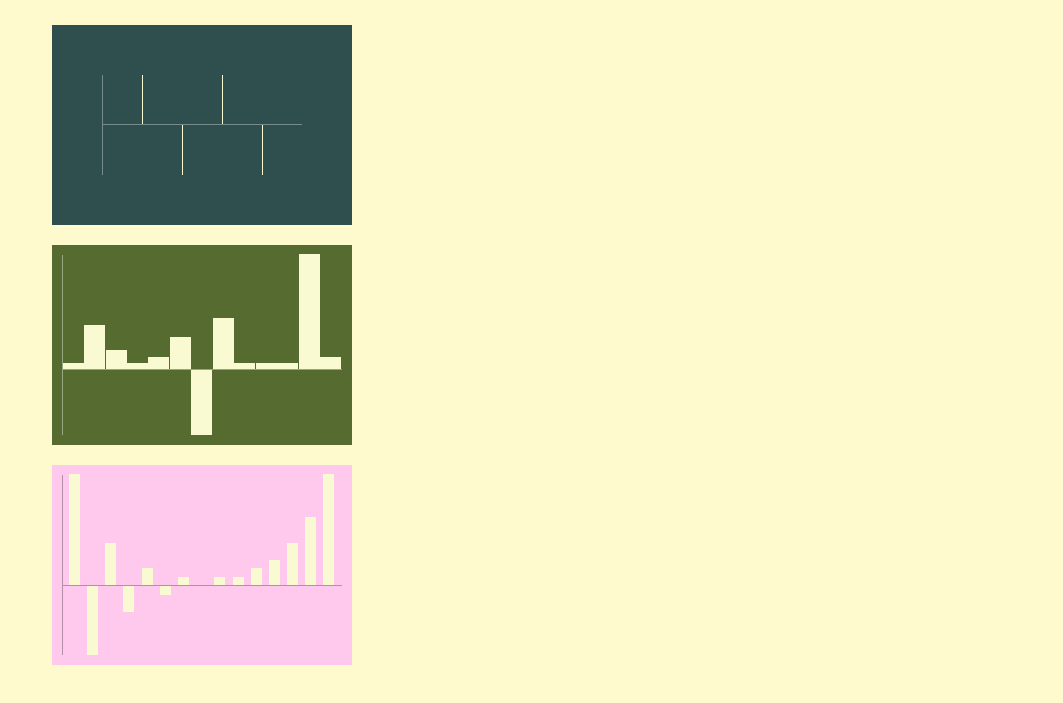
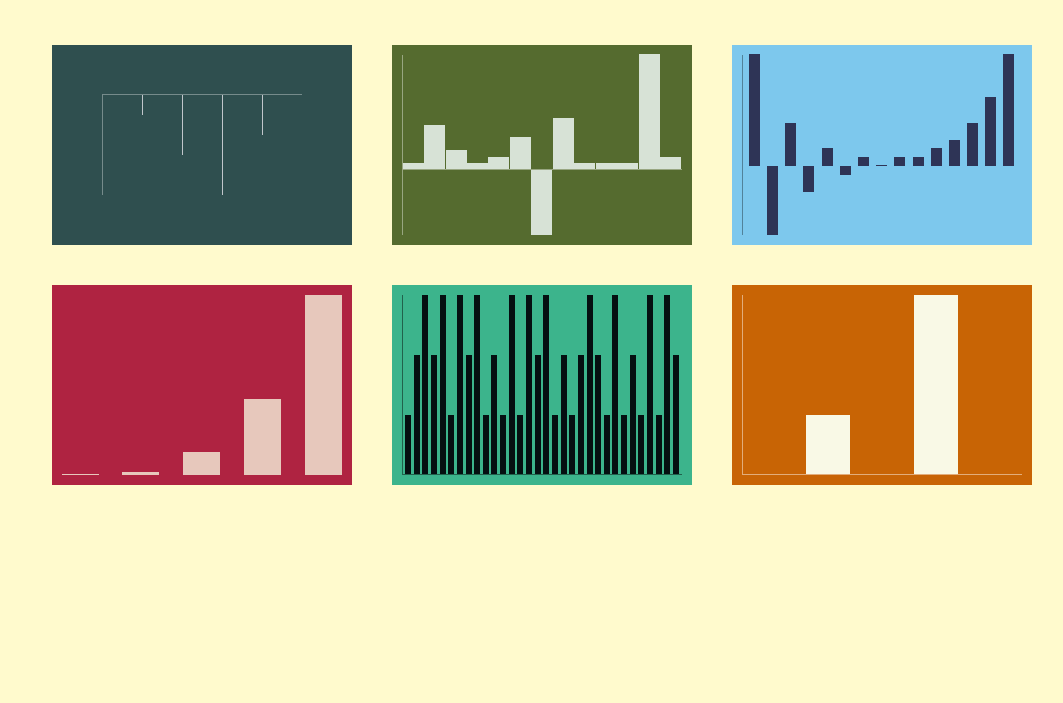
Before and after one commit to TheophileMot/barchart, a website: page index.html in a window 1280 px wide. Shown: the part 87-790 px from the top of the page, without its empty margins (18-1081 px from the left). Drawn offline with Linux system fonts and the light colour scheme.

Commit message:
more colour functions; automatically find contrasting colour for bars

```diff
--- a/barchart.js
+++ b/barchart.js
@@ -1,16 +1,23 @@
 $( document ).ready(function() {
   drawBarChart([1, 2, 3], {}, '#chart1');  // this chart will get erased by the next one
-  drawBarChart([1, -1, 1, -1], {padding: 50, barGapRatio: 0.000001}, '#chart1');
+  drawBarChart([-1, -3, -5, -2], {padding: 50, barGapRatio: 0.000001}, '#chart1');
 
   drawBarChart([1, 7, 3, 1, 2, 5, -10, 8, 1, 1, 1, 18, 2], {barGapRatio: 0.95, backgroundColourInherit: true}, '#chart2');
 
-  drawBarChart([13, -8, 5, -3, 2, -1, 1, 0, 1, 1, 2, 3, 5, 8, 13], {backgroundColour: 'rgb(255, 200, 237)'}, '#chart3');
+  drawBarChart([13, -8, 5, -3, 2, -1, 1, 0, 1, 1, 2, 3, 5, 8, 13], {backgroundColour: 'rgb(125, 200, 237)', displayXAxis: false}, '#chart3');
+
+  drawBarChart([0, 1, 8, 27, 64], {backgroundColour: 'rgb(175, 35, 65)', displayXAxis: false, displayYAxis: false}, '#chart4');
+
+  drawBarChart([1, 2, 3, 2, 3, 1, 3, 2, 3, 1, 2, 1, 3, 1, 3, 2, 3, 1, 2, 1, 2, 3, 2, 1, 3, 1, 2, 1, 3, 1, 3, 2], {backgroundColour: 'rgb(60, 180, 140)'}, '#chart5');
+
+  drawBarChart([1, 3], {backgroundColour: 'rgb(200, 100, 5)', barGapRatio: 0.4}, '#chart6');
 });
 
 const BAR_CHART_DEFAULTS = {
   barGapRatio: 0.6,                   // bars slightly wider than gaps
   padding: 10,
   backgroundColour: 'darkslategrey',
+  defaultBarColour: 'auto',
   displayXAxis: true,
   displayYAxis: true,
 };
@@ -21,20 +28,24 @@ class BarChart {
     $( element + '> [id^="barChart"]').remove();
 
     // generate (very likely) unique id to avoid collisions with other charts on page
-    this.generateId();
+    this.id = this.generateId();
 
     this.data = data;
+    this.numBars = data.length;
     this.element = element;
 
+    // set options according to user or defaults
     if (!options.backgroundColourInherit) { $( element ).css('background-color', options.backgroundColour || BAR_CHART_DEFAULTS.backgroundColour); }
-
-    // set options according to user or defaults
+    this.defaultBarColour = options.defaultBarColour || BAR_CHART_DEFAULTS.defaultBarColour;
+    this.backgroundColour = $( element ).css('background-color');
+    if (this.defaultBarColour == 'auto') { this.defaultBarColour = this.calcAutoBarColour(); }
     this.padding = (options.padding >= 0) ? options.padding : BAR_CHART_DEFAULTS.padding;
     this.barGapRatio = (options.barGapRatio > 0 && options.barGapRatio <= 1) ? options.barGapRatio : BAR_CHART_DEFAULTS.barGapRatio;
     this.displayXAxis = (typeof options.displayXAxis == 'boolean') ? options.displayXAxis : BAR_CHART_DEFAULTS.displayXAxis;
     this.displayYAxis = (typeof options.displayYAxis == 'boolean') ? options.displayYAxis : BAR_CHART_DEFAULTS.displayYAxis;
 
-    this.numBars = data.length;
+    // set properties derived from colours
+    this.axisBackgroundColour = this.RGBArrayToString(this.contrastingShade(this.RGBStringToArray(this.backgroundColour), 0.25));
 
     // set dimensions of chart, excluding padding
     this.width = $( element ).width() - 2 * this.padding;
@@ -59,7 +70,7 @@ class BarChart {
     for (let i in this.data) {
       // set left side
       let leftPx = this.padding + i * this.barSpacing;
-      if (this.displayXAxis) { leftPx += (1 - this.barGapRatio) * this.barSpacing; }
+      if (this.displayYAxis) { leftPx += (1 - this.barGapRatio) * this.barSpacing; }
       // set width
       let widthPx = Math.ceil(Math.max(1, this.barWidth));
       let horizontalPos = 'left: ' + leftPx + 'px; width: ' + widthPx + 'px; ';
@@ -75,12 +86,14 @@ class BarChart {
 
       // create DOM element
       let barId = this.id + '-bar' + i;
+      let barColour = this.defaultBarColour;
       $( this.element ).append(
-        '<div id="' + barId + '" style="background-color: lightgoldenrodyellow; position: absolute; ' + horizontalPos + verticalPos + '"></div>'
+        '<div id="' + barId + '" style="background-color: ' + barColour + '; position: absolute; ' + horizontalPos + verticalPos + '"></div>'
       );
       // determine height of bar in pixels: take absolute value in case bar is negative;
-      //   - also make sure to draw at least one pixel (for bars with 0 height)
-      let heightPx = Math.ceil(Math.max(1, Math.abs(height) * this.verticalScale));
+      //   - also make sure to draw at least one pixel (for bars with 0 height), or two if drawing axis (which takes up one pixel itself)
+      let minHeight = this.displayXAxis ? 2 : 1;
+      let heightPx = Math.ceil(Math.max(minHeight, Math.abs(height) * this.verticalScale));
       $( '#' + barId ).animate({
         height: heightPx + 'px',
       });
@@ -91,27 +104,31 @@ class BarChart {
     let axisWidth, axisHeight, axisId, axisBackgroundColour;
 
     // x-axis
+    if (this.displayXAxis) {
       axisWidth = this.width;
       axisHeight = 1;
       axisId = this.id + '-yAxis';
-    axisBackgroundColour = this.RGBArrayToString(this.getContrastingColour(this.RGBStringToArray($( this.element ).css('background-color')), 0.25));
+      axisBackgroundColour = this.RGBArrayToString(this.contrastingShade(this.RGBStringToArray($( this.element ).css('background-color')), 0.25));
       $( this.element ).append(
         '<div id="' + axisId + '" style="background-color:' + axisBackgroundColour +'; position: absolute; left:' + this.padding + 'px; bottom:' + this.xAxisFromBottom + 'px; width: ' + axisWidth + 'px; height: ' + axisHeight + 'px;"></div>'
       );
+    }
 
     // y-axis
+    if (this.displayYAxis) {
       axisWidth = 1;
       axisHeight = this.height;
       axisId = this.id + '-yAxis';
-    axisBackgroundColour = this.RGBArrayToString(this.getContrastingColour(this.RGBStringToArray($( this.element ).css('background-color')), 0.25));
+      axisBackgroundColour = this.RGBArrayToString(this.contrastingShade(this.RGBStringToArray($( this.element ).css('background-color')), 0.25));
       $( this.element ).append(
         '<div id="' + axisId + '" style="background-color:' + axisBackgroundColour +'; position: absolute; left:' + this.padding + 'px; bottom:' + this.padding + 'px; width: ' + axisWidth + 'px; height: ' + axisHeight + 'px;"></div>'
       );
     }
+  }
 
   // create ID using random string of hexadecimal characters
   generateId() {
-    this.id = 'barChart-' + this.randomHexString(10);
+    return 'barChart-' + this.randomHexString(10);
   }
 
   randomHexString(length) {
@@ -131,7 +148,7 @@ class BarChart {
   //    - each unit is (bar + gap), so there are (#bars - 1) units followed by the last bar
   //    - if drawing axes, put an extra gap before and after, so (#bars) units followed by a gap
   calcBarSpacing() {
-    if (this.displayXAxis) {
+    if (this.displayYAxis) {
       return this.width / (this.numBars + 1 - this.barGapRatio);
     } else {
       return this.width / (this.numBars - 1 + this.barGapRatio);
@@ -139,10 +156,24 @@ class BarChart {
   }
 
   //  calculate scale for transforming y values to actual pixels:
-  //    - this depends on the heights of the bars; if all bars are positive (resp. negative), the lowest (resp. greatest) height is 0
+  //    - if all bars are positive (resp. negative), the lowest (resp. greatest) height is 0
   calcVerticalScale() {
     let heightDiff = this.maxHeight - this.minHeight || 1;  // avoid division by zero
     return this.height / heightDiff;
+  }
+
+  //  find a nice colour based on background: shift hue (say by 60˚), choose contrasting luminance (say with a lum. difference of 0.5)
+  calcAutoBarColour() {
+    let hueShift = 30;
+    let lumDiff = 0.5;
+
+    let bg = this.RGBStringToArray(this.backgroundColour);
+    let hsv = this.RGBtoHSV(bg);
+    hsv[0] = (hsv[0] + hueShift) % 360;
+
+    let lum = this.luminance(bg);
+    let targetLum = lum + lumDiff * ((lum < 0.5) ? 1 : -1);
+    return this.RGBArrayToString(this.shiftLuminance(this.HSVtoRGB(hsv), targetLum));
   }
 
   clamp(x, min, max) {
@@ -150,7 +181,7 @@ class BarChart {
   }
 
   //  --------------------------
-  //  some nice colour functions
+  //       colour functions
   //  --------------------------
 
   // extract RGB array from CSS, e.g., 'rgb(0, 255, 255)' to [0, 255, 255]
@@ -164,27 +195,87 @@ class BarChart {
     return 'rgb(' + rgb.map( x => Math.round(x) ).join(',') + ')';
   }
 
+  // see e.g. Wikipedia article on HSV
+  RGBtoHSV(rgb) {
+    let [r, g, b] = rgb.map( n => n / 255 );
+    let M = Math.max(r, g, b);
+    let m = Math.min(r, g, b);
+    let c = M - m;
+    let h6 = 0;    // default 0 in case c = 0
+    if (c > 0) {
+      if (M == r) {
+        h6 = ((g - b) / c + 6) % 6;
+      } else if (M == g) {
+        h6 = (b - r) / c + 2;
+      } else {  // M == b
+        h6 = (r - g) / c + 4;
+      }
+    }
+    let h360 = h6 * 60;
+    let s = (M > 0) ? c / M : 0;
+    let v = M;
+
+    return [h360, s, v];
+  }
+
+  // see e.g. Wikipedia article on HSV
+  HSVtoRGB(hsv) {
+    let rgb;
+
+    let [h360, s, v] = hsv;
+    let c = s * v;
+    let h6 = h360 / 60;   // scale down from [0, 360) to [0, 6)
+    let x = c * (1 - Math.abs(h6 % 2 - 1));
+    if (h6 <= 1) {
+      rgb = [c, x, 0];
+    } else if (h6 <= 2) {
+      rgb = [x, c, 0];
+    } else if (h6 <= 3) {
+      rgb = [0, c, x];
+    } else if (h6 <= 4) {
+      rgb = [0, x, c];
+    } else if (h6 <= 5) {
+      rgb = [x, 0, c];
+    } else {  // h <= 6
+      rgb = [c, 0, x];
+    }
+    rgb = rgb.map( n => Math.floor((n + v - c) * 255) );
+
+    return rgb;
+  }
+
   // calculate luminance on scale of 0 to 1. Luminance can be approximated as 0.30r + 0.59g + 0.11b (the human eye is sensitive to green but not blue)
   luminance(rgb) {
     return (0.3 * rgb[0] + 0.59 * rgb[1] + 0.11 * rgb[2]) / 255;
   }
 
+  // find tint or shade with given luminance; retain hue
+  shiftLuminance(rgb, targetLum) {
+    let shiftedRGB;
+
+    targetLum = this.clamp(targetLum, 0, 1);
+    let lum = this.luminance(rgb);
+    if (targetLum < lum) {  // we need to darken, i.e., k * rgb + (1 - k) * black
+      let k = targetLum / lum;
+      shiftedRGB = rgb.map( x => k * x);
+    } else {                // we need to lighten, i.e., k * rgb + (1 - k) * white
+      let k = (lum == 1) ? 1 : (targetLum - 1) / (lum - 1);
+      shiftedRGB = rgb.map( x => k * x + (1 - k) * 255);
+    }
+    shiftedRGB = shiftedRGB.map( x => this.clamp(x, 0, 255) );
+
+    return shiftedRGB;
+  }
+
   // find a contrasting tint or shade, retaining hue. In particular, find colour that differs in luminance by lumDiff (between 0 and 1).
   //    - N.B. a difference of greater than 0.5 is not always possible (e.g., if colour is mid-grey); cut off at pure white or pure black
   //    - since we're using a simple linear model of luminance, we have luminance(k * rgb1 + rgb2) = k * luminance(rgb1) + luminance(rgb2)
-  getContrastingColour(rgb, lumDiff) {
+  contrastingShade(rgb, lumDiff) {
     lumDiff = this.clamp(lumDiff, 0, 1);
+    let lum = this.luminance(rgb);
+    let targetLum = lum + lumDiff * ((lum < 0.5) ? 1 : -1); // if rgb is dark, target light colour, and vice-versa
 
-    let lum = this.luminance(rgb);
-    if (lum < 0.5) {  // colour is dark: find a lighter version (tint), i.e., k * rgb + (1 - k) * white
-      let k = (1 - lumDiff - lum) / (1 - lum);
-      rgb = rgb.map( x => k * x + (1 - k) * 255);
-    } else {          // colour is light: find a darker version (shade), i.e., k * rgb + (1 - k) * black
-      let k = (lum - lumDiff) / lum;
-      rgb = rgb.map( x => k * x);
-    }
-    rgb = rgb.map( x => this.clamp(x, 0, 255) );
-    return rgb;
+    return this.shiftLuminance(rgb, targetLum);
   }
 }
 
--- a/index.html
+++ b/index.html
@@ -11,8 +11,13 @@
 </head>
 <body>
   <h1>Bar chart demo</h1>
-  <div class='barChart' id='chart1' style="position: relative; width:300px; height:200px;"></div>
-  <div class='barChart' id='chart2' style="position: relative; width:300px; height:200px;"></div>
-  <div class='barChart' id='chart3' style="position: relative; width:300px; height:200px;"></div>
+  <span>
+    <span class='barChart' id='chart1' style="position: relative; width:300px; height:200px;"></span>
+    <span class='barChart' id='chart2' style="position: relative; width:300px; height:200px;"></span>
+    <span class='barChart' id='chart3' style="position: relative; width:300px; height:200px;"></span>
+    <span class='barChart' id='chart4' style="position: relative; width:300px; height:200px;"></span>
+    <span class='barChart' id='chart5' style="position: relative; width:300px; height:200px;"></span>
+    <span class='barChart' id='chart6' style="position: relative; width:300px; height:200px;"></span>
+  </span>
 </body>
 </html>
--- a/main.css
+++ b/main.css
@@ -11,4 +11,5 @@ body {
 .barChart {
   background-color: darkolivegreen;
   margin: 20px;
+  float:left;
 }
```
Lines whose indentation alone changed are shown as unchanged.
